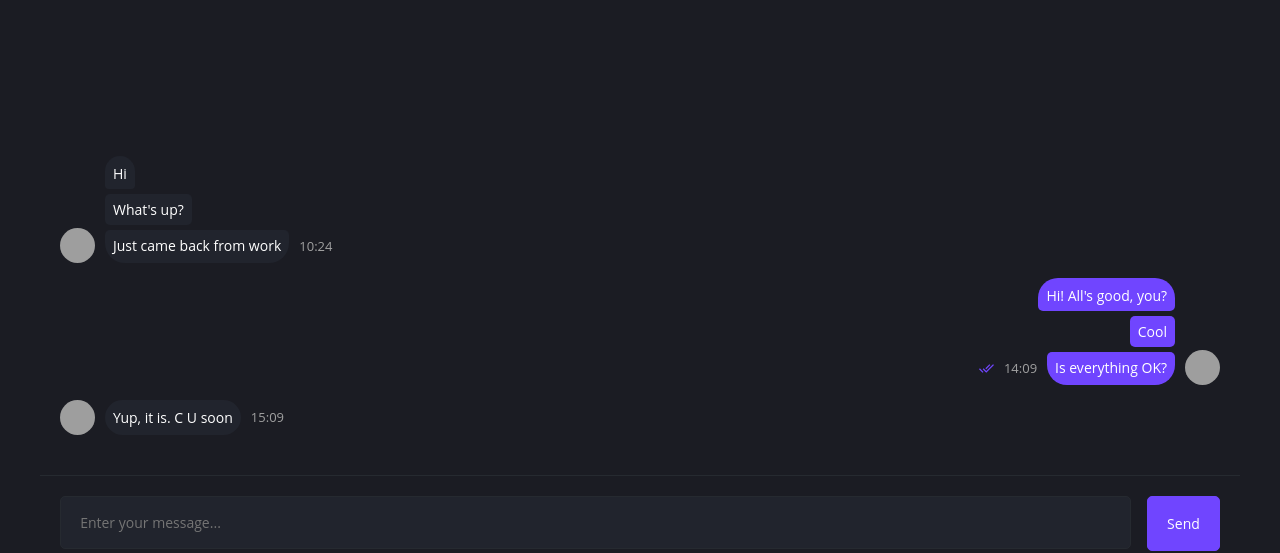
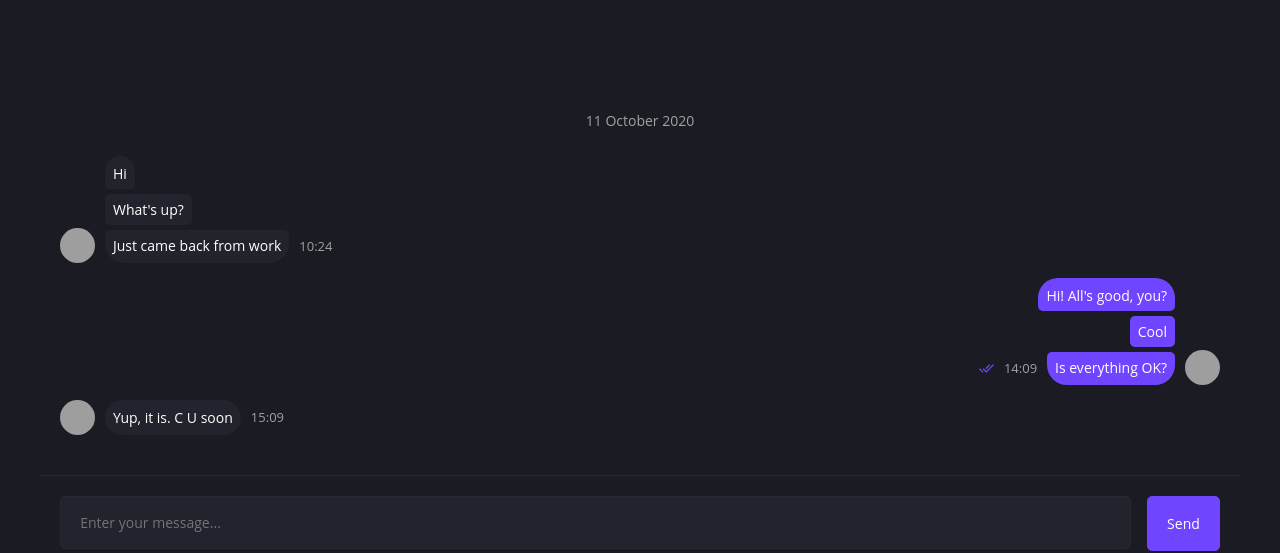
Before and after one commit to Jonesso/ReactDialogApp, a React (Create React App) app: page / in a window 1280 px wide. Shown: the part 229-782 px from the top of the page. Built offline with nearby package versions, Linux system fonts and the light colour scheme; grey boxes are pictures that could not be loaded; what webfontloader would draw is missing.

Commit message:
Add: messages date

```diff
--- /dev/null
+++ b/src/components/Dialog/Title/index.js
@@ -0,0 +1,23 @@
+import React from "react";
+import PropTypes from "prop-types";
+import dayjs from "dayjs";
+import Calendar from "dayjs/plugin/calendar";
+import "./styles.css";
+
+dayjs.extend(Calendar);
+
+const Title = ({ date }) => (
+    <div className="title">
+        {dayjs(date).calendar(null, {
+            sameDay: "[Today]",
+            lastWeek: "DD MMMM",
+            sameElse: "DD MMMM YYYY",
+        })}
+    </div>
+);
+
+Title.propTypes = {
+    date: PropTypes.string.isRequired,
+};
+
+export default Title;
--- /dev/null
+++ b/src/components/Dialog/Title/styles.css
@@ -0,0 +1,5 @@
+.dialog .title {
+    margin: 20px 0;
+    color: var(--accent-2);
+    text-align: center;
+}
--- a/src/components/Dialog/helpers.js
+++ b/src/components/Dialog/helpers.js
@@ -1,7 +1,22 @@
+import dayjs from "dayjs";
+
 export const normalizeDialog = (dialog) => {
     const newDialog = [];
 
     dialog.forEach((item, i) => {
+        if (i === 0 || dialog[i - 1]) {
+            const first = dayjs((i === 0 ? item : dialog[i - 1]).date);
+            const diff = first.diff(item.date, "day");
+
+            if (i === 0 || diff) {
+                newDialog.push({
+                    type: "title",
+                    id: `item-title-${item.id}`,
+                    date: item.date,
+                });
+            }
+        }
+
         if (i === 0 || item.is !== dialog[i - 1].is) {
             newDialog.push({
                 type: "message",
--- a/src/components/Dialog/index.js
+++ b/src/components/Dialog/index.js
@@ -8,6 +8,7 @@ import reducer from "./reducer";
 import data from "../../data";
 
 import "./styles.css";
+import Title from "./Title";
 
 const Dialog = ({ newMessage }) => {
     const dialogRef = useRef();
@@ -50,9 +51,13 @@ const Dialog = ({ newMessage }) => {
     return (
         <div className="dialog">
             <div className="overflow" ref={dialogRef}>
-                {normalizedDialog.map((item) => (
-                    <Item {...item} key={item.id} onRemove={onRemove} />
-                ))}
+                {normalizedDialog.map((item) =>
+                    item.type === "message" ? (
+                        <Item {...item} key={item.id} onRemove={onRemove} />
+                    ) : (
+                        <Title key={item.id} date={item.date} />
+                    )
+                )}
             </div>
         </div>
     );
```
